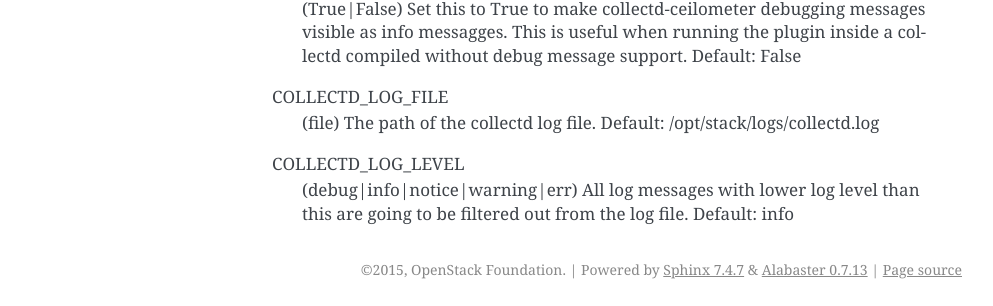
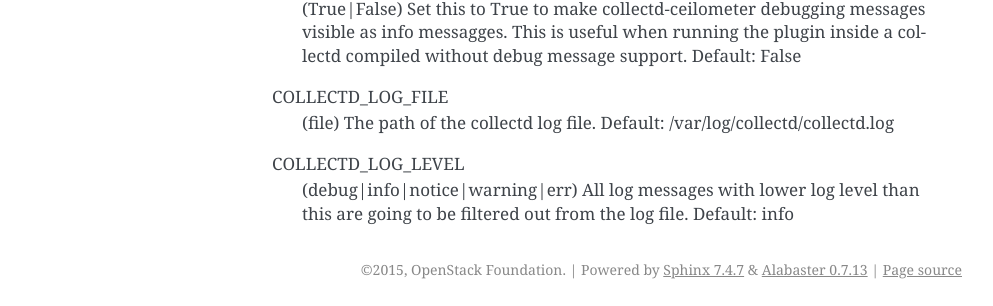
Before and after one commit to openstack-archive/collectd-openstack-plugins, a Sphinx documentation site: the page built from doc/source/usage.rst, in a window 1280 px wide. Shown: the part 897-1203 px from the top of the page, without its empty margins (148-1141 px from the left). Built offline with Sphinx 7.4.7, drawn with Linux system fonts in a browser that asks for light colours.

Commit message:
Fix duplicit collectd logging
Move logfile to proper place /var/log/collectd/collectd.log
Disable logging to syslog when logging to file is enabled.

Change-Id: If2c53556914cdc15e6442a264c44c7b9404838e8
Closes-Bug: #1644476

```diff
--- a/doc/source/usage.rst
+++ b/doc/source/usage.rst
@@ -52,7 +52,7 @@ COLLECTD_CEILOMETER_VERBOSE
 
 COLLECTD_LOG_FILE
     (file) The path of the collectd log file.
-    Default: /opt/stack/logs/collectd.log
+    Default: /var/log/collectd/collectd.log
 
 
 COLLECTD_LOG_LEVEL
```
Also changed, not shown: 2 other files.
